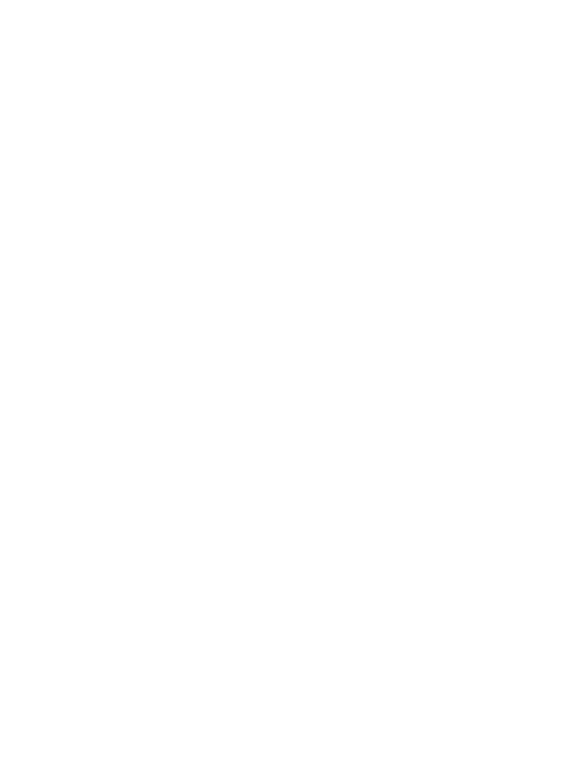
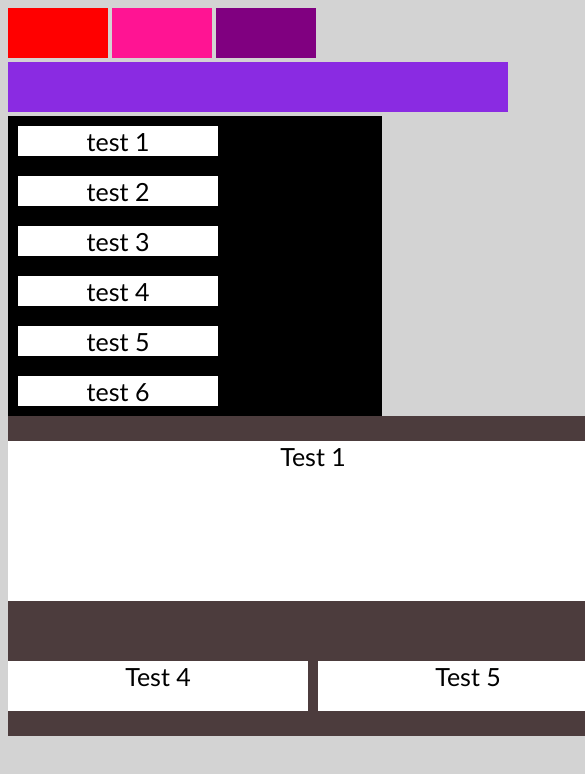
Before and after one commit to andrefz-dania/EAD2022-Website, a plain HTML site: page Responsive.html in a window 390 px wide. Shown: the top 774 px of the page, 585 px wide, since content can reach past the window. Drawn offline with Linux system fonts and the light colour scheme.

Commit message:
Day 3 - responsive CSS initial

```diff
--- a/Responsive-style.css
+++ b/Responsive-style.css
@@ -1,2 +1,81 @@
 @charset "utf-8";
 /* CSS Document */
+
+.flexbox p {
+	background-color: white;
+	font-size: 25px;
+	margin: 10px;
+	width: 200px;
+	text-align: center;
+	font-family: "Calibri";
+
+}
+
+body {
+	background-color: lightgray;
+}
+/*responsive sizes*/
+.a {
+	background-color: red;
+	max-width: 50%;
+	height: 50px;
+}
+
+.b {
+	background-color: deeppink;
+	width: 50%;
+	height: 50px;}
+
+.c {
+	background-color: purple;
+	max-width: 500px;
+	height: 50px;}
+
+.d {
+	background-color: blueviolet;
+	min-width: 500px;
+	height: 50px;}
+
+
+/*flexbox or flexible box*/
+
+.flexbox {
+	background-color: black;
+	display: flex;
+	flex-flow: wrap;
+	justify-content: space-around;
+	align-items: flex-start; /*similar to justify - probably dont need both*/
+}
+/*css grid*/
+p {
+	background-color: white;
+	font-size: 25px;
+	text-align: center;
+	font-family: "Calibri";
+}
+
+.grid {
+	display: inline-grid;
+	background-color: #4C3C3D;
+	grid-template-columns: 300px 300px 300px; /*also works with % and "1fr" "2fr" for fractions*/
+	grid-template-rows: 100px 100px 100px;
+	gap: 10px; /*different to margin - does not affect outside edge of grid, only between cells*/
+}
+.grid-a {
+	grid-column: 1 / span 3; /*spans multiple areas, and starts in pos 1*/
+	grid-row: 1 / span 2;
+	grid-area: 1 / 1 / 3 / 3; /*begin at col 1, row 1, end before col 3, row 3*/
+}
+
+/*perameters for when screen is a certain size*/
+
+@media screen and (max-width: 500px) {
+	.a, .b, .c, .d {
+		width: 100px;
+		display: inline-block;
+	}
+	.flexbox {
+		flex-direction: column;
+
+	}
+}
--- a/Responsive.html
+++ b/Responsive.html
@@ -1,11 +1,33 @@
 <!doctype html>
 <html>
 <head>
-<meta charset="utf-8">
-<title>Responsive</title>
-<link rel="stylesheet" href="Responsive-style.css">
+	<meta charset="utf-8">
+	<title>Responsive</title>
+	<link rel="stylesheet" href="Responsive-style.css">
 </head>
 
 <body>
+	<div class="a"></div>
+	<div class="b"></div>
+	<div class="c"></div>
+	<div class="d"></div>
+	<section class="flexbox">
+		<p>test 1</p>
+		<p>test 2</p>
+		<p>test 3</p>
+		<p>test 4</p>
+		<p>test 5</p>
+		<p>test 6</p>
+	</section>
+	<section class="grid">
+		<p class="grid-a">Test 1</p>
+		<p>Test 2</p>
+		<p>Test 3</p>
+		<p>Test 4</p>
+		<p>Test 5</p>
+		<p>Test 6</p>
+	</section>
+
 </body>
+
 </html>
--- a/style.css
+++ b/style.css
@@ -3,16 +3,16 @@
 /*set the background to black as a fallback, and define a gradient id*/
 
 .grad1 { /*main gradient for background*/
-	background-color: black; /*legacy support*/
+	background-color: #262626; /*legacy support*/
 	background-image: linear-gradient(rgba(70,70,70,1),rgba(0,0,0,1));
 }
 
 .grad2 { /*secondary gradient for top bar elements etc*/
-	background-color: black; /*legacy support*/
+	background-color: #262626; /*legacy support*/
 	background-image: linear-gradient(rgba(70,70,70,1),rgba(40,40,40,1));
-	padding: 20px 0px 20px 0px;
 	justify-content: center;
 	text-align: center;
+	box-shadow: 0px 5px 5px 0px rgba(0,0,0,0.5);
 }
 
 .grad3 { /*transparent black gradient for overlays etc*/
@@ -21,7 +21,7 @@
 }
 
 body {
-	background-color: black; /*legacy support + fill*/
+	background-color: #262626; /*legacy support + fill*/
 background-image: linear-gradient(rgba(70,70,70,1),rgba(0,0,0,1));
 }
 
@@ -30,8 +30,22 @@ background-image: linear-gradient(rgba(70,70,70,1),rgba(0,0,0,1));
 	justify-content: center;
 }
 
-.topbar {
-	padding: 10px;
+.topflex {
+	display: flex;
+	justify-content: center;
+	align-content: center;
+	flex-wrap: nowrap;
+}
+
+.topdiv-flex {
+	display: flex;
+	width: 5%
+}
+.logo {
+	width: 75px;
+	align-content: center;
+	position: absolute;
+	top: 5px;
 }
 
 /*Define font sizes, colours, and types for headings and main text*/
@@ -53,7 +67,7 @@ h3, h3 a{
 	font-family: Calibri, sans-serif;
 	font-size: 18px;
 }
-p {
+p, p a {
 	color: white;
 	font-family: Calibri, sans-serif;
 	font-size: 15px;
@@ -62,3 +76,18 @@ p {
 a { /*remove underline and colour from links*/
 	text-decoration: none;
 }
+
+@media screen and (max-width: 800px){
+	h1, h1 a {
+		font-size: 20px;
+	}
+	h2, h2 a {
+		font-size: 18px;
+	}
+	h3, h3 a {
+		font-size: 15px;
+	}
+	p, p a {
+		font-size: 12px;
+	}
+}
```
Also changed, not shown: index.html (+9 -1 lines), Img/logo-white-2.svg (added), Img/logo-white-3.svg (added).
